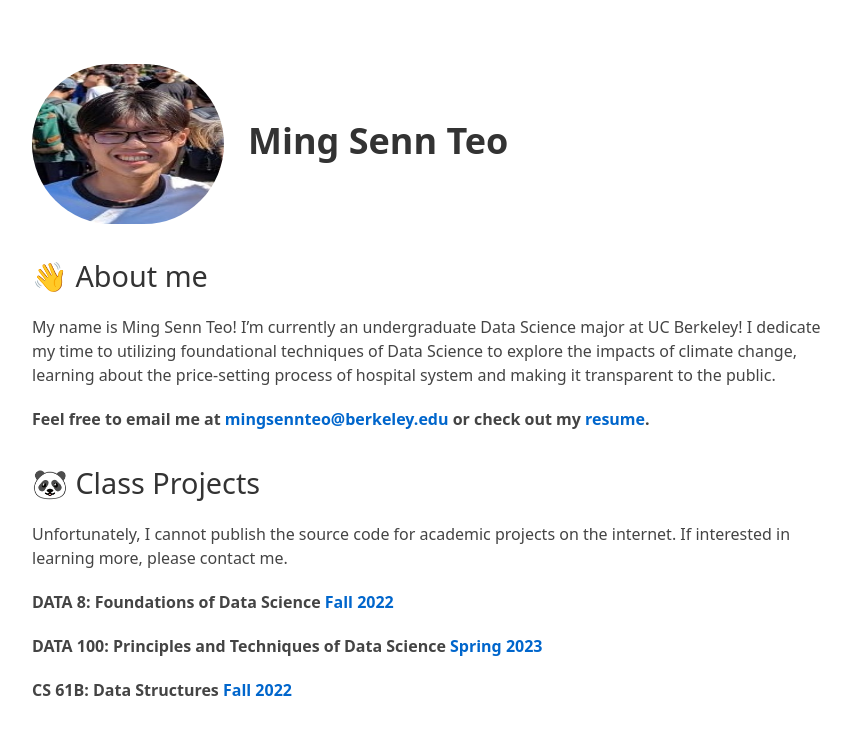
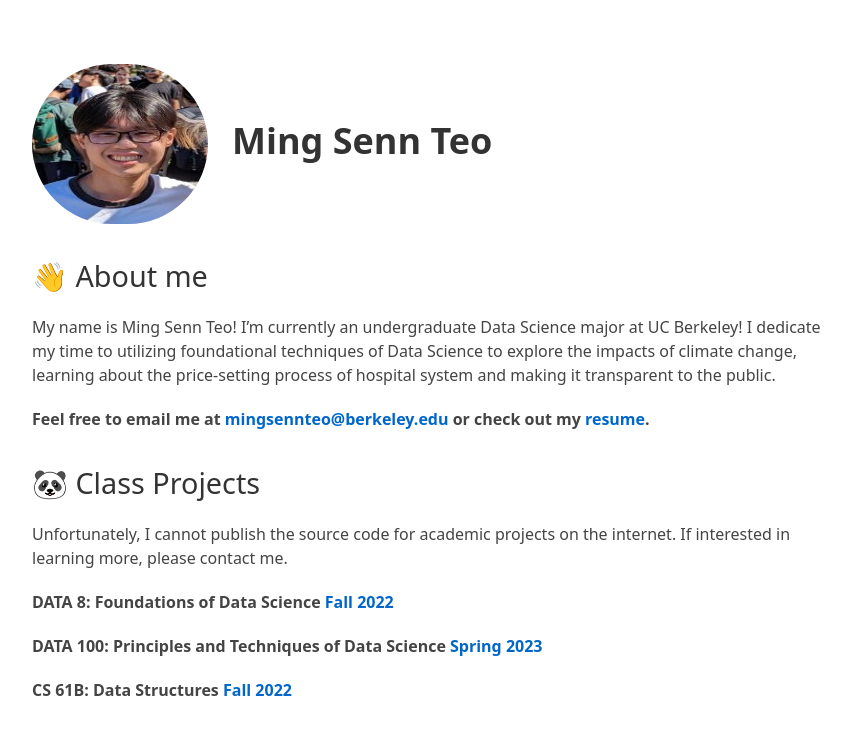
Before and after one commit to MSTeo01/old-website-2.0, a Jekyll site: the page built from index.md, in a window 1280 px wide. Shown: the top 735 px of the page, without its empty margins (208-1059 px from the left). Built offline with Jekyll 4.4.1, drawn with Linux system fonts in a browser that asks for light colours; our own code applies the rules of GitHub Pages for plain Markdown files.

Commit message:
Test Ratio #4

```diff
--- a/styles/styles.scss
+++ b/styles/styles.scss
@@ -118,9 +118,9 @@ img {
 }
 
 .avatar {
-  width: 12rem;
+  width: 11rem;
   height: 10rem;
-  border-radius: 10rem;
+  border-radius: 5rem;
   margin-right: 1.5rem;
 }
 
```
